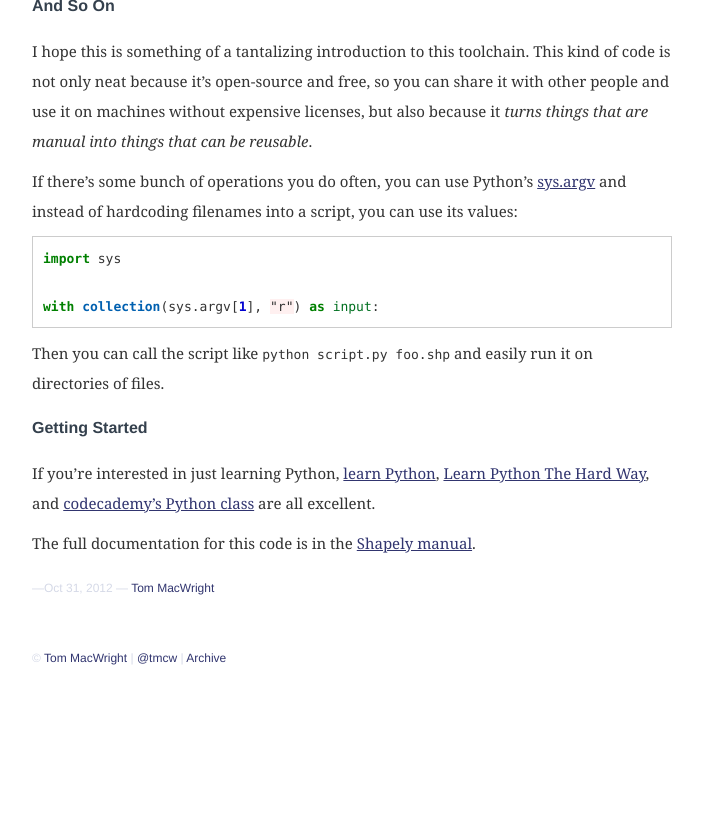
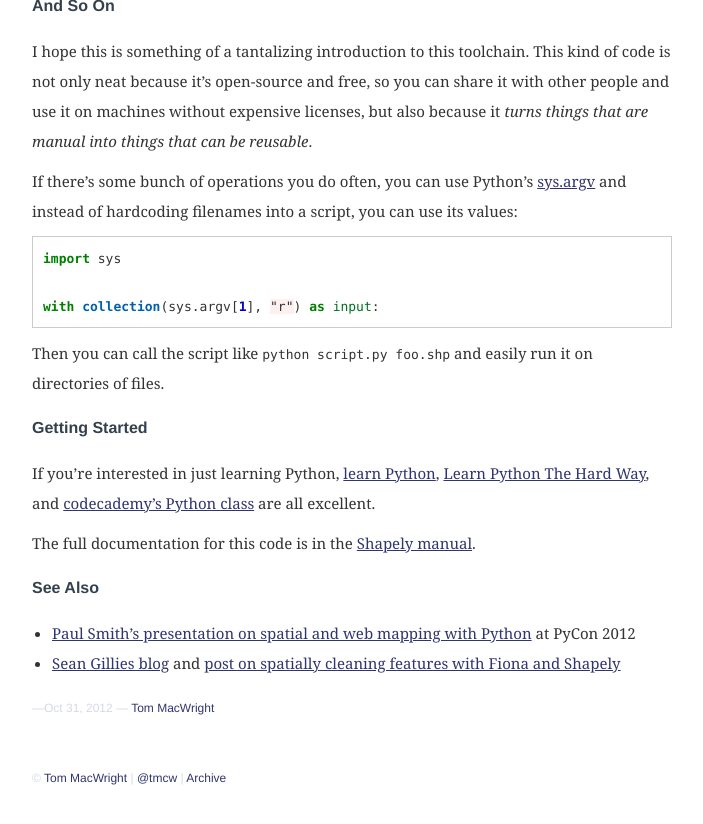
Before and after one commit to konklone/tmcw.github.com, a Jekyll site: the page built from _posts/2012-10-31-gis-with-python-shapely-fiona.md, in a window 1280 px wide and 900 px high, scrolled down 6259 px, cut to the strip 52-876 px from the top of the window. Shown: the whole strip, without its empty margins (288-991 px from the left). Built offline with Jekyll 4.4.1, drawn with Linux system fonts in a browser that asks for light colours; Markdown is read by kramdown in place of the engine named in the settings; comment, search, counter and statistics services are not loaded; before the commit the page ends 7039 px from its top, so only the background shows below that.

Commit message:
Add see also section

```diff
--- a/_posts/2012-10-31-gis-with-python-shapely-fiona.md
+++ b/_posts/2012-10-31-gis-with-python-shapely-fiona.md
@@ -276,3 +276,9 @@ If you're interested in just learning Python, [learn Python](http://www.learnpyt
 excellent.
 
 The full documentation for this code is in the [Shapely manual](http://toblerity.github.com/shapely/manual.html).
+
+## See Also
+
+* [Paul Smith's presentation on spatial and web mapping with Python](http://youtu.be/qmgh14LUOjQ)
+  at PyCon 2012
+* [Sean Gillies blog](http://sgillies.net/blog) and [post on spatially cleaning features with Fiona and Shapely](http://sgillies.net/blog/1106/fiona-and-shapely-spatially-cleaning-features/)
```
